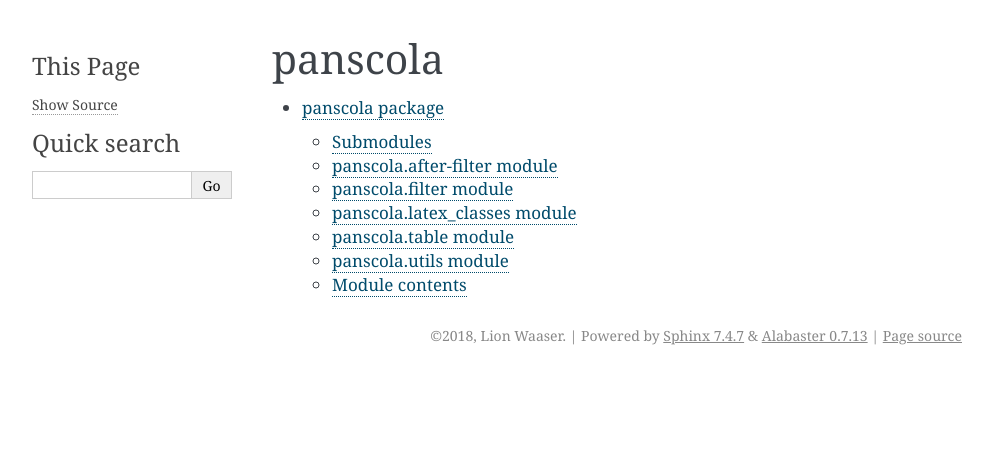
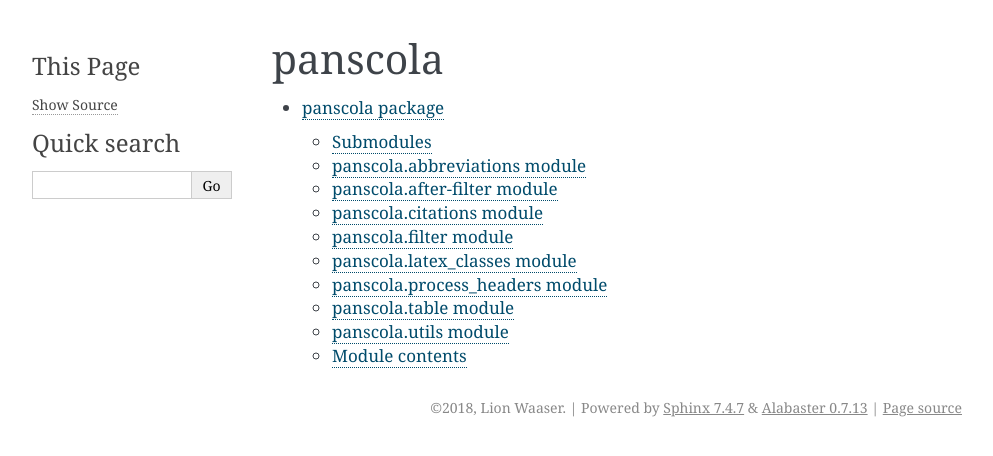
Before and after one commit to lionawurscht/panscola, a Sphinx documentation site: the page built from docs/modules.rst, in a window 1280 px wide. Shown: the top 456 px of the page, without its empty margins (148-1141 px from the left). Built offline with Sphinx 7.4.7, drawn with Linux system fonts in a browser that asks for light colours.

```diff
--- a/docs/panscola.rst
+++ b/docs/panscola.rst
@@ -4,10 +4,26 @@ panscola package
 Submodules
 ----------
 
+panscola.abbreviations module
+-----------------------------
+
+.. automodule:: panscola.abbreviations
+    :members:
+    :undoc-members:
+    :show-inheritance:
+
 panscola.after\-filter module
 -----------------------------
 
 .. automodule:: panscola.after-filter
+    :members:
+    :undoc-members:
+    :show-inheritance:
+
+panscola.citations module
+-------------------------
+
+.. automodule:: panscola.citations
     :members:
     :undoc-members:
     :show-inheritance:
@@ -24,6 +40,14 @@ panscola.latex\_classes module
 ------------------------------
 
 .. automodule:: panscola.latex_classes
+    :members:
+    :undoc-members:
+    :show-inheritance:
+
+panscola.process\_headers module
+--------------------------------
+
+.. automodule:: panscola.process_headers
     :members:
     :undoc-members:
     :show-inheritance:
--- a/panscola/__init__.py
+++ b/panscola/__init__.py
@@ -1,2 +1,6 @@
 #!/usr/bin/env python
 """My set of pandoc filters, made using panflute"""
+
+import utils
+import table
+import process_headers
```
Also changed, not shown: setup.py (added, +11 -0 lines).
